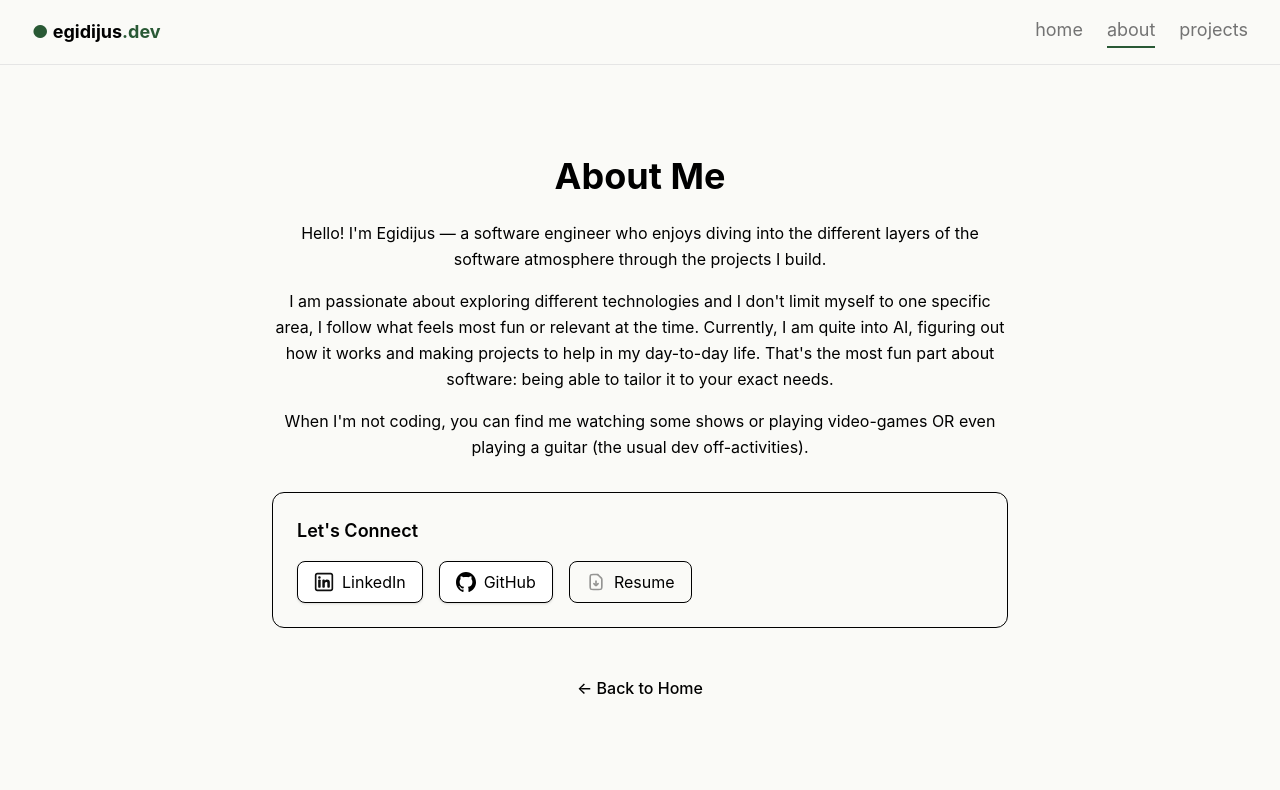
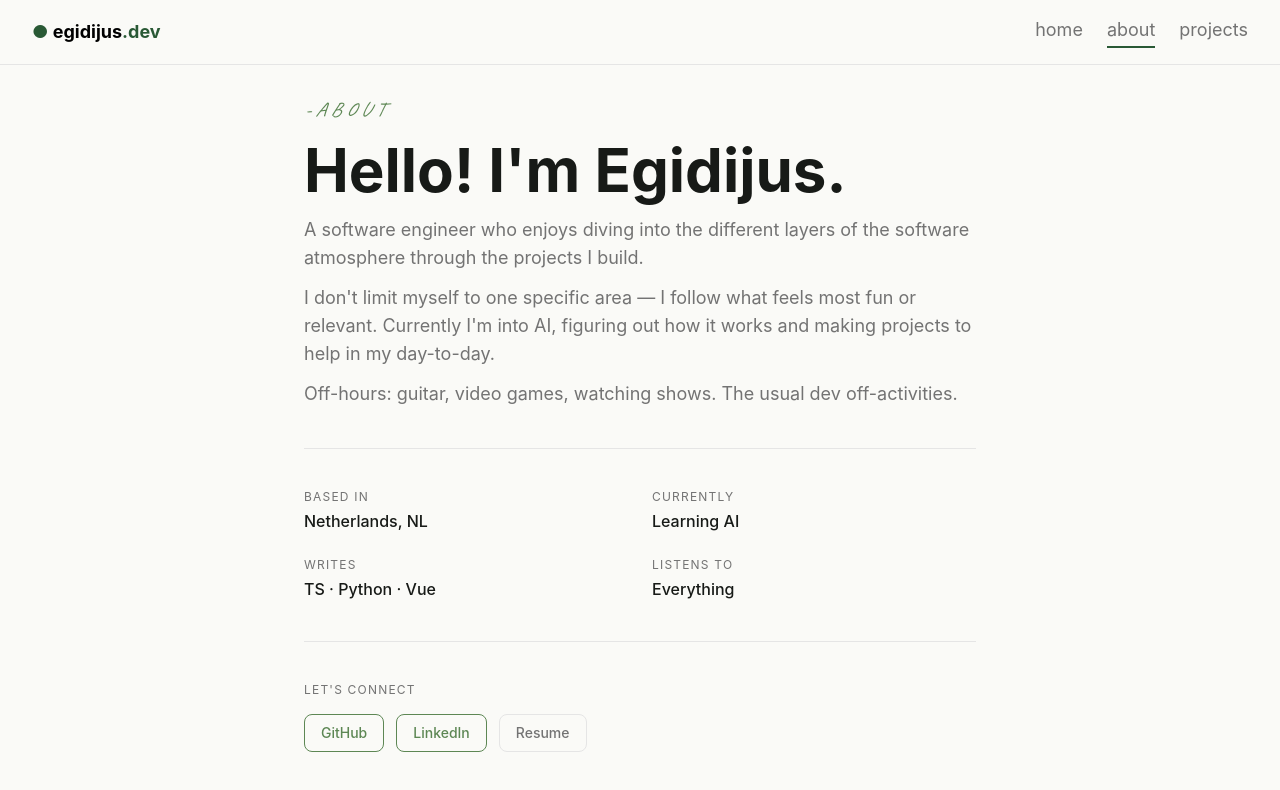
Before and after one commit to EvilTerry/Egidijus.dev, a Vue app: page /about in a window 1280 px wide. Shown: the top 790 px of the page. Built offline with nearby package versions, Linux system fonts and the light colour scheme.

Commit message:
refactor AboutView.vue

```diff
--- a/src/views/AboutView.vue
+++ b/src/views/AboutView.vue
@@ -1,87 +1,63 @@
-<script setup lang="ts">
-import { RouterLink } from "vue-router";
-</script>
+<template>
+  <section class="flex flex-col items-center justify-center grow px-4 py-16">
+    <div class="flex flex-col gap-10 w-full max-w-2xl">
 
-<template>
-  <section
-    class="flex flex-col items-center justify-center grow px-4 py-10 max-w-3xl mx-auto w-full"
-  >
-    <div class="text-center mb-8">
-      <h1 class="text-4xl font-bold mb-6 text-neutral-800">About Me</h1>
-      <div
-        class="prose prose-neutral max-w-none text-neutral-600 space-y-4 leading-relaxed"
-      >
-        <p>
-          Hello! I'm Egidijus — a software engineer who enjoys diving into the
-          different layers of the software atmosphere through the projects I
-          build.
-        </p>
-        <p>
-          I am passionate about exploring different technologies and I don't
-          limit myself to one specific area, I follow what feels most fun or
-          relevant at the time. Currently, I am quite into AI, figuring out how
-          it works and making projects to help in my day-to-day life. That's the
-          most fun part about software: being able to tailor it to your exact
-          needs.
-        </p>
-        <p>
-          When I'm not coding, you can find me watching some shows or playing
-          video-games OR even playing a guitar (the usual dev off-activities).
-        </p>
+      <div class="flex flex-col gap-4">
+        <p class="italic font-caveat text-xl text-moss">- A B O U T</p>
+        <h1 class="text-6xl font-bold text-ink">Hello! I'm Egidijus.</h1>
+        <div class="flex flex-col gap-3 text-muted text-lg max-w-prose">
+          <p>A software engineer who enjoys diving into the different layers of the software atmosphere through the projects I build.</p>
+          <p>I don't limit myself to one specific area — I follow what feels most fun or relevant. Currently I'm into AI, figuring out how it works and making projects to help in my day-to-day.</p>
+          <p>Off-hours: guitar, video games, watching shows. The usual dev off-activities.</p>
         </div>
       </div>
 
-    <div class="w-full bg-neutral-50 rounded-xl p-6 border border-neutral-200">
-      <h2
-        class="text-lg font-semibold text-neutral-800 mb-4 text-center sm:text-left"
-      >
-        Let's Connect
-      </h2>
-      <div
-        class="flex flex-col sm:flex-row gap-4 justify-center sm:justify-start"
-      >
+      <hr class="border-line" />
+
+      <div class="grid grid-cols-2 gap-6">
+        <div class="flex flex-col gap-1">
+          <p class="text-xs text-muted tracking-widest uppercase">Based in</p>
+          <p class="text-ink font-medium">Netherlands, NL</p>
+        </div>
+        <div class="flex flex-col gap-1">
+          <p class="text-xs text-muted tracking-widest uppercase">Currently</p>
+          <p class="text-ink font-medium">Learning AI</p>
+        </div>
+        <div class="flex flex-col gap-1">
+          <p class="text-xs text-muted tracking-widest uppercase">Writes</p>
+          <p class="text-ink font-medium">TS · Python · Vue</p>
+        </div>
+        <div class="flex flex-col gap-1">
+          <p class="text-xs text-muted tracking-widest uppercase">Listens to</p>
+          <p class="text-ink font-medium">Everything</p>
+        </div>
+      </div>
+
+      <hr class="border-line" />
+
+      <div class="flex flex-col gap-4">
+        <p class="text-xs text-muted tracking-widest uppercase">Let's connect</p>
+        <div class="flex flex-wrap gap-3">
+          <a
+            href="https://github.com/EvilTerry"
+            target="_blank"
+            rel="noopener noreferrer"
+            class="px-4 py-2 rounded-lg border border-moss text-moss hover:bg-moss-soft transition text-sm font-medium"
+          >GitHub</a>
           <a
             href="https://www.linkedin.com/in/egidijus-ukrinas-203800242/"
             target="_blank"
             rel="noopener noreferrer"
-          class="flex items-center justify-center gap-2 px-4 py-2 bg-white border border-neutral-300 rounded-lg text-neutral-700 hover:border-blue-600 hover:text-blue-600 transition shadow-sm"
-        >
-          <img src="@/assets/linkedin.svg" alt="LinkedIn" class="w-5 h-5" />
-          <span>LinkedIn</span>
-        </a>
-
-        <a
-          href="https://github.com/EvilTerry"
-          target="_blank"
-          rel="noopener noreferrer"
-          class="flex items-center justify-center gap-2 px-4 py-2 bg-white border border-neutral-300 rounded-lg text-neutral-700 hover:border-gray-900 hover:text-gray-900 transition shadow-sm"
-        >
-          <img src="@/assets/github.svg" alt="GitHub" class="w-5 h-5" />
-          <span>GitHub</span>
-        </a>
-
+            class="px-4 py-2 rounded-lg border border-moss text-moss hover:bg-moss-soft transition text-sm font-medium"
+          >LinkedIn</a>
           <a
             href="#"
-          class="flex items-center justify-center gap-2 px-4 py-2 bg-neutral-100 border border-neutral-200 rounded-lg text-neutral-400 cursor-not-allowed shadow-none"
+            class="px-4 py-2 rounded-lg border border-line text-muted cursor-not-allowed text-sm font-medium"
             title="Resume coming soon"
-        >
-          <img
-            src="@/assets/resume.svg"
-            alt="Resume"
-            class="w-5 h-5 opacity-50"
-          />
-          <span>Resume</span>
-        </a>
+          >Resume</a>
         </div>
       </div>
 
-    <div class="mt-12">
-      <RouterLink
-        to="/"
-        class="text-green-500 hover:text-green-600 font-medium hover:underline"
-      >
-        &larr; Back to Home
-      </RouterLink>
     </div>
   </section>
 </template>
```
Lines whose indentation alone changed are shown as unchanged.
